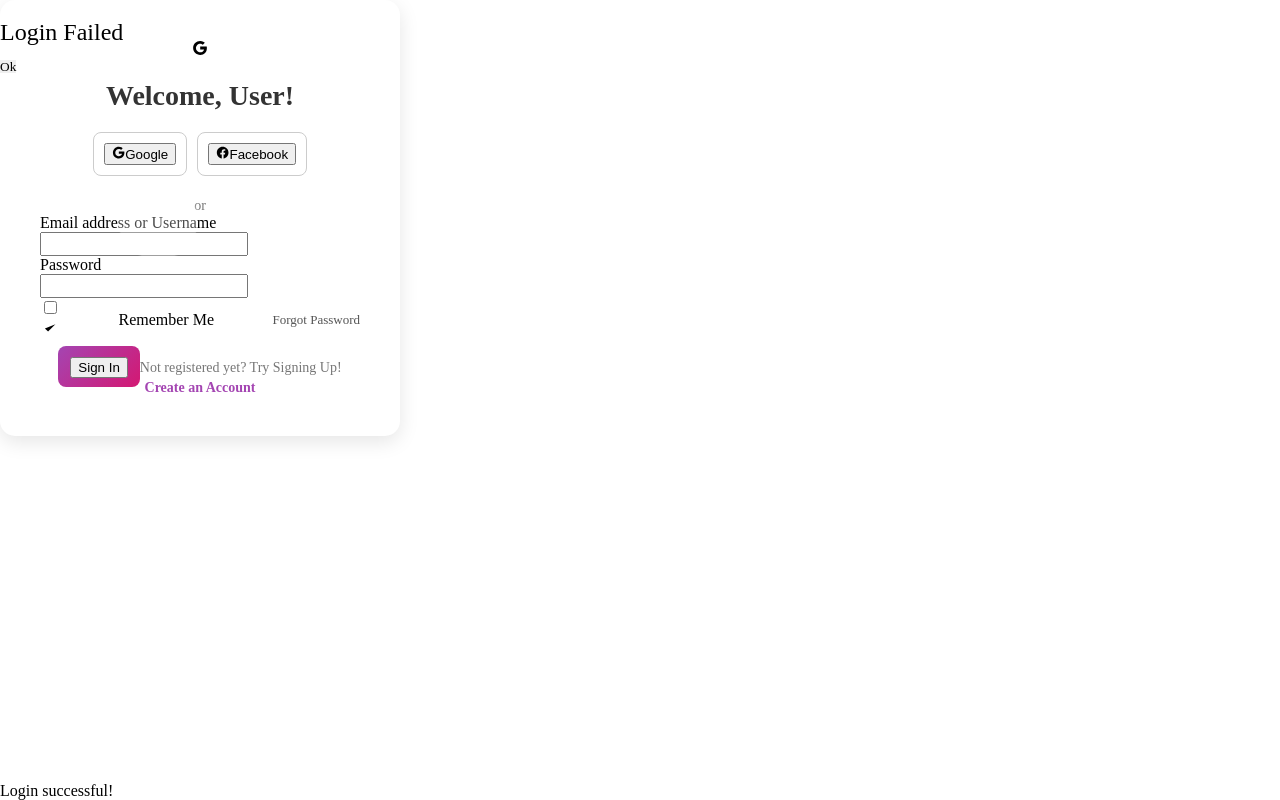
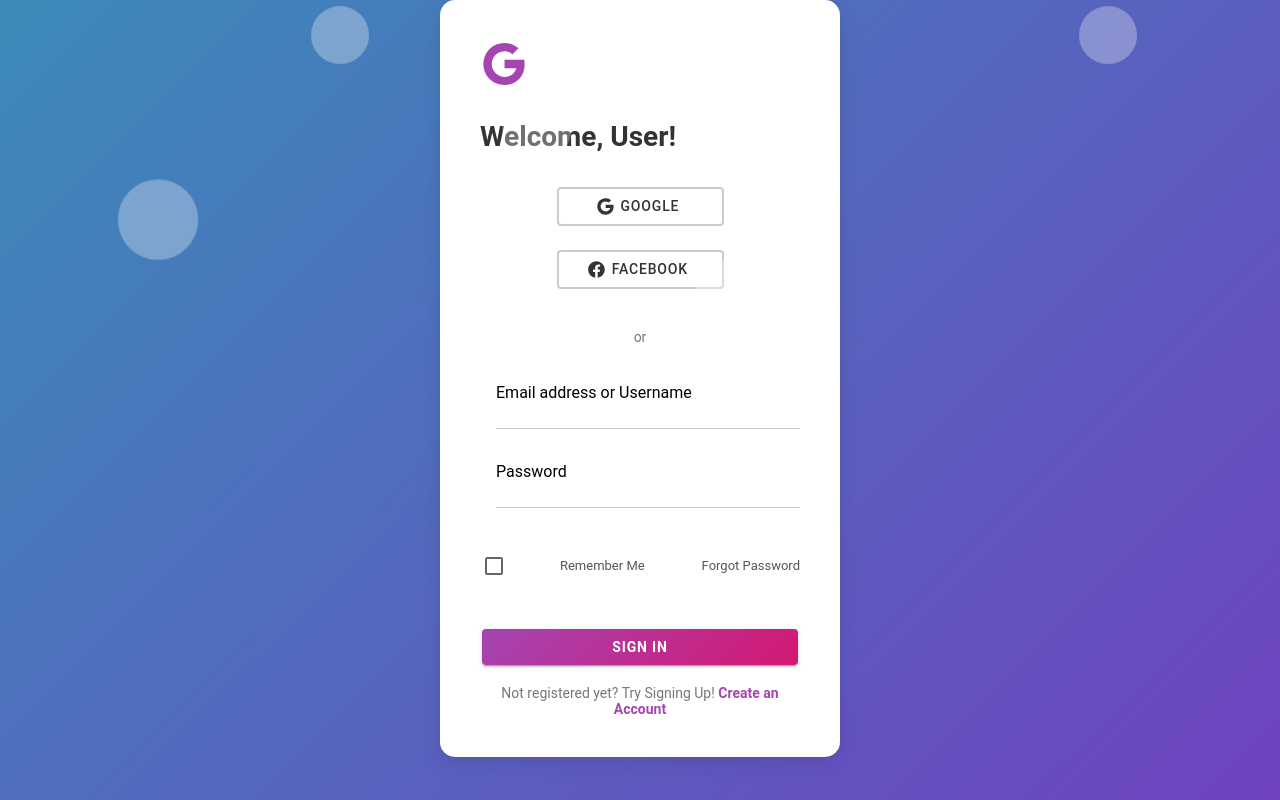
Before and after one commit to Sai-Ishaan/ionic-demo, a React (Vite) app: page / in a window 1280 px wide. Built offline with nearby package versions, Linux system fonts and the light colour scheme.

Commit message:
modified:   src/App.tsx 	modified:   src/Login.css 	modified:   src/Login_Page.tsx

```diff
--- a/src/App.tsx
+++ b/src/App.tsx
@@ -1,9 +1,10 @@
 import React from 'react';
-import { IonApp, IonRouterOutlet} from '@ionic/react';
+import { Redirect, Route } from 'react-router-dom';
+import { IonApp, IonRouterOutlet, setupIonicReact } from '@ionic/react';
 import { IonReactRouter } from '@ionic/react-router';
-import { Route, Redirect } from 'react-router-dom';
 import Login from './Login_Page';
 
+/* Core CSS required for Ionic components to work properly */
 import '@ionic/react/css/core.css';
 
 /* Basic CSS for apps built with Ionic */
@@ -19,12 +20,18 @@ import '@ionic/react/css/text-transformation.css';
 import '@ionic/react/css/flex-utils.css';
 import '@ionic/react/css/display.css';
 
+/* Theme variables */
 import './theme/variables.css';
-const App:React.FC =()=>(
+
+setupIonicReact();
+
+const App: React.FC = () => (
   <IonApp>
     <IonReactRouter>
       <IonRouterOutlet>
-        <Route path="/" component={Login} exact={true} />
+        <Route exact path="/" component={Login} />
+        <Route exact path="/login" component={Login} />
+        <Redirect to="/login" />
       </IonRouterOutlet>
     </IonReactRouter>
   </IonApp>
--- a/src/Login.css
+++ b/src/Login.css
@@ -1,43 +1,148 @@
-html, body {
-  margin: 0;
-  padding: 0;
-  height: 100%;
-  display: flex;
-  justify-content: center;
-  align-items: center;
-  background: linear-gradient(135deg, #3b8bba, #6f42c1); /* Gradient background */
-  overflow: hidden; /* Prevent scrolling */
-}
-
 .login-content {
+  --background: linear-gradient(135deg, #3b8bba, #6f42c1);
   display: flex;
   justify-content: center;
   align-items: center;
   height: 100vh;
-  width: 100%;
-  position: relative;
-  z-index: 2; /* Make sure it's above background bubbles */
 }
 
+/* Center the login box */
 .login-box {
-  width: 400px;
+  width: 90%;
+  max-width: 400px;
+  margin: auto;
   padding: 40px;
-  text-align: center;
   background: #ffffff;
   border-radius: 15px;
   box-shadow: 0 6px 20px rgba(0, 0, 0, 0.1);
-  z-index: 3; /* Above the background bubbles */
+  z-index: 3;
   transition: transform 0.3s ease-in-out;
 }
 
+.login-box:hover {
+  transform: translateY(-5px);
+}
+
+.logo {
+  margin-bottom: 20px;
+  font-size: 48px;
+  color: #a445b2;
+}
+
+.login-header {
+  font-size: 28px;
+  font-weight: bold;
+  color: #333;
+  margin-bottom: 20px;
+  display: block;
+}
+
+/* Social buttons */
+.social-btn {
+  --border-color: #ccc;
+  --color: #333;
+  margin-bottom: 10px;
+}
+
+.social-btn:hover {
+  --background: #f1f1f1;
+}
+
+.or-text {
+  font-size: 14px;
+  color: #777;
+  margin: 20px 0;
+  display: block;
+  text-align: center;
+}
+
+/* Input fields */
+ion-item {
+  --background: transparent;
+  --border-color: #ccc;
+  --highlight-height: 1px;
+  --highlight-color-focused: #a445b2;
+  margin-bottom: 15px;
+}
+
+ion-input {
+  --color: #333;
+  font-size: 16px;
+}
+
+/* Fix for mouse glitching */
+ion-input input {
+  z-index: 2;
+}
+
+/* Remember me and forgot password options */
+.options {
+  display: flex;
+  justify-content: space-between;
+  align-items: center;
+  margin: 15px 0;
+  font-size: 13px;
+  color: #555;
+}
+
+.remember-me {
+  margin-left: 5px;
+}
+
+.forgot-password {
+  cursor: pointer;
+}
+
+.forgot-password:hover {
+  text-decoration: underline;
+  color: #a445b2;
+}
+
+/* Button styling */
+.login-btn {
+  --background: linear-gradient(135deg, #a445b2, #d41872);
+  --background-hover: linear-gradient(135deg, #7a308e, #d41872);
+  --color: white;
+  font-weight: 600;
+  margin-top: 20px;
+  transition: transform 0.3s ease-in-out;
+}
+
+.login-btn:hover {
+  --background: linear-gradient(135deg, #7a308e, #d41872);
+  transform: translateY(-3px);
+}
+
+/* Create account link */
+.create-account {
+  margin-top: 20px;
+  font-size: 14px;
+  color: #777;
+  display: block;
+  text-align: center;
+}
+
+.create-account a {
+  color: #a445b2;
+  text-decoration: none;
+  font-weight: bold;
+}
+
+.create-account a:hover {
+  text-decoration: underline;
+  color: #d41872;
+}
+
+/* Ensure the bubbles are positioned correctly */
 .bubbles {
-  position: absolute;
+  position: fixed;
   top: 0;
   left: 0;
   width: 100%;
   height: 100%;
   overflow: hidden;
-  z-index: 1; /* Behind the login box */
+  z-index: 1;
+  pointer-events: none;
 }
 
 .bubble {
@@ -50,167 +155,19 @@ html, body {
   animation: rise 8s infinite ease-in-out;
 }
 
-/* Positioning for bubbles without inline styles */
-.bubble:nth-child(1) {
-  left: 10%;
-  width: 60px;
-  height: 60px;
-  animation-duration: 9s;
-}
-
-.bubble:nth-child(2) {
-  left: 25%;
-  width: 40px;
-  height: 40px;
-  animation-duration: 7s;
-}
-
-.bubble:nth-child(3) {
-  left: 40%;
-  width: 50px;
-  height: 50px;
-  animation-duration: 8s;
-}
-
-.bubble:nth-child(4) {
-  left: 55%;
-  width: 70px;
-  height: 70px;
-  animation-duration: 10s;
-}
-
-.bubble:nth-child(5) {
-  left: 70%;
-  width: 50px;
-  height: 50px;
-  animation-duration: 6s;
-}
-
-.bubble:nth-child(6) {
-  left: 85%;
-  width: 40px;
-  height: 40px;
-  animation-duration: 7s;
-}
-
 @keyframes rise {
   0% {
-      transform: translateY(0) scale(1);
+    transform: translateY(0) scale(1);
   }
   100% {
-      transform: translateY(-110vh) scale(1.5);
+    transform: translateY(-110vh) scale(1.5);
   }
 }
 
-
-  .login-box:hover {
-    padding-right: 30px;
-    transform: translateY(-5px); /* Slight hover effect */
-  }
-
-  .logo {
-    margin-bottom: 20px;
-  }
-
-  .login-header {
-    font-size: 28px;
-    font-weight: bold;
-    color: #333; /* Darker font color */
-    margin-bottom: 10px;
-  }
-
-  .login-subheader {
-    font-size: 16px;
-    color: #777;
-    margin-bottom: 25px;
-  }
-
-  /* Social buttons */
-  .socials {
-    margin: 10px 0;
-    padding: 10px;
-    width: 100%;
-    border-radius: 8px;
-    font-weight: 600;
-    border: 1px solid #ccc;
-    display: flex;
-    align-items: center;
-    justify-content: center;
-    cursor: pointer;
-    transition: background-color 0.3s ease-in-out;
-  }
-
-  .socials:hover {
-    background-color: #f1f1f1; /* Subtle hover effect */
-  }
-
-  .or-text {
-    font-size: 14px;
-    color: #777;
-    margin: 20px 0;
-  }
-
-  /* Input fields */
-  ion-item {
-    background: transparent;
-    text-align: left;
-    margin-bottom: 15px;
-  }
-
-  ion-input {
-    font-size: 16px;
-    color: #333;
-  }
-
-  /* Remember me and forgot password options */
-  .options {
-    display: flex;
-    justify-content: space-between;
-    align-items: center;
-    margin-bottom: 15px;
-  }
-
-  .remember-me, .forgot-password {
-    font-size: 13px;
-    color: #555;
-    cursor: pointer;
-  }
-
-  .forgot-password:hover {
-    text-decoration: underline;
-    color: #a445b2; /* Color match with create account link */
-  }
-
-  /* Button styling */
-  .login-btn {
-    background: linear-gradient(135deg, #a445b2, #d41872); /* Gradient background */
-    color: white;
-    font-weight: 600;
-    padding: 12px;
-    border-radius: 8px;
-    transition: background 0.3s ease-in-out, transform 0.3s ease-in-out;
-    width: 100%;
-  }
-
-  .login-btn:hover {
-    background: linear-gradient(135deg, #7a308e, #d41872); /* Darker on hover */
-    transform: translateY(-3px); /* Subtle lift effect */
-  }
-
-  /* Create account link */
-  .create-account {
-    margin-top: 20px;
-    font-size: 14px;
-    color: #777;
-  }
-
-  .create-account a {
-    color: #a445b2;
-    text-decoration: none;
-    font-weight: bold;
-  }
-
-  .create-account a:hover {
-    text-decoration: underline;
-    color: #d41872;
-  }
+/* Positioning for bubbles */
+.bubble:nth-child(1) { left: 10%; width: 60px; height: 60px; animation-duration: 9s; }
+.bubble:nth-child(2) { left: 25%; width: 40px; height: 40px; animation-duration: 7s; }
+.bubble:nth-child(3) { left: 40%; width: 50px; height: 50px; animation-duration: 8s; }
+.bubble:nth-child(4) { left: 55%; width: 70px; height: 70px; animation-duration: 10s; }
+.bubble:nth-child(5) { left: 70%; width: 50px; height: 50px; animation-duration: 6s; }
+.bubble:nth-child(6) { left: 85%; width: 40px; height: 40px; animation-duration: 7s; }
--- a/src/Login_Page.tsx
+++ b/src/Login_Page.tsx
@@ -44,14 +44,13 @@ const Login: React.FC = () => {
         setAlertMessage("Invalid username or password.");
         setShowAlert(true);
       }
-      setLoading(false); // End loading
-    }, 1500); // Simulate a delay for login (1.5s)
+      setLoading(false);
+    }, 1500);
   };
 
   return (
     <IonPage>
       <IonContent className="login-content">
-        {/* Floating Bubbles */}
         <div className="bubbles">
           <div className="bubble"></div>
           <div className="bubble"></div>
@@ -68,14 +67,14 @@ const Login: React.FC = () => {
           <IonText className="login-header">Welcome, User!</IonText>
           <IonGrid>
             <IonRow className="ion-justify-content-center">
-              <IonCol size="auto">
-                <IonButton fill="outline" className="socials">
+              <IonCol size="12" sizeMd="7">
+                <IonButton fill="outline" expand="block" className="social-btn">
                   <IonIcon slot="start" icon={logoGoogle} />
                   Google
                 </IonButton>
               </IonCol>
-              <IonCol size="auto">
-                <IonButton fill="outline" className="socials">
+              <IonCol size="12" sizeMd="7">
+                <IonButton fill="outline" expand="block" className="social-btn">
                   <IonIcon slot="start" icon={logoFacebook} />
                   Facebook
                 </IonButton>
@@ -102,17 +101,17 @@ const Login: React.FC = () => {
               onIonChange={e => setPassword(e.detail.value!)}
             />
           </IonItem>
-
+        <br/>
           <div className="options">
             <IonCheckbox
               checked={rememberMe}
               className="remember-me"
-              onIonChange={e => setRememberMe(e.detail.checked!)}
+              onIonChange={e => setRememberMe(e.detail.checked)}
             />
             Remember Me
             <IonText className="forgot-password">Forgot Password</IonText>
           </div>
-
+          <br/>
           <IonButton expand="block" className="login-btn" onClick={handleLogin}>
             {loading ? <IonSpinner name="crescent" /> : "Sign In"}
           </IonButton>
```
